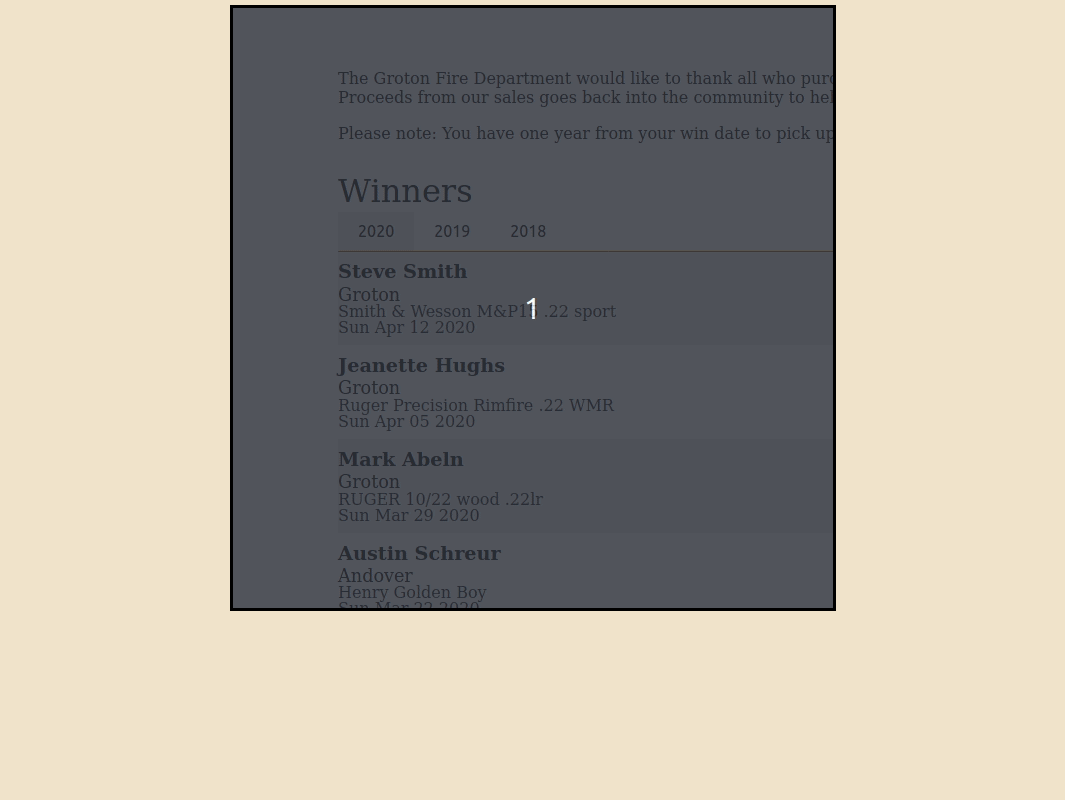
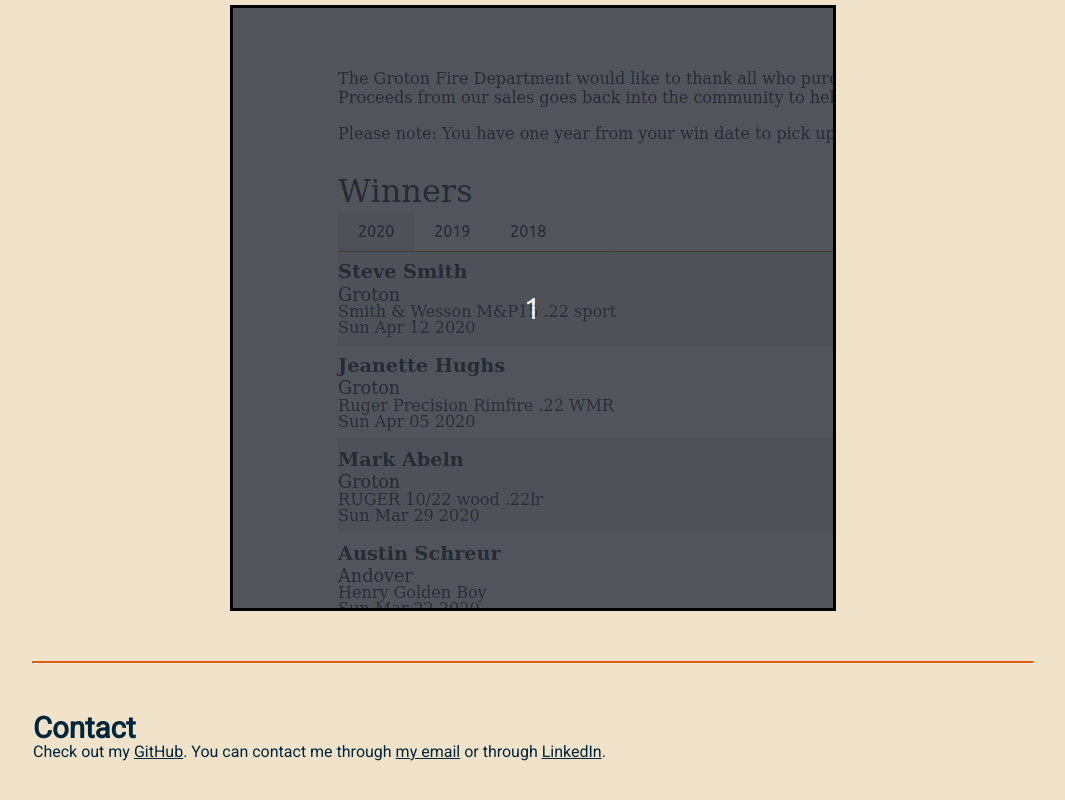
Before and after one commit to bycdiaz/my-portfolio-site, a React (Create React App) app: page / in a window 1280 px wide. Shown: the part 2465-3265 px from the top of the page, without its empty margins (107-1172 px from the left). Before the commit the page ends 3106 px from the top, so only its background shows below. Built offline with nearby package versions, Linux system fonts and the light colour scheme.

Commit message:
Imports Contact component.

```diff
--- a/src/App.js
+++ b/src/App.js
@@ -5,6 +5,7 @@
 import About from "./components/About";
 import Skills from "./components/Skills";
 import Projects from "./components/Projects";
+import Contact from "./components/Contact";
 
 const SectionDivider = styled.hr`
   border-top: 2px solid #e35a00;
@@ -23,6 +24,8 @@
         <Skills />
         <SectionDivider />
         <Projects />
+        <SectionDivider />
+        <Contact />
       </div>
     </>
   );
```
